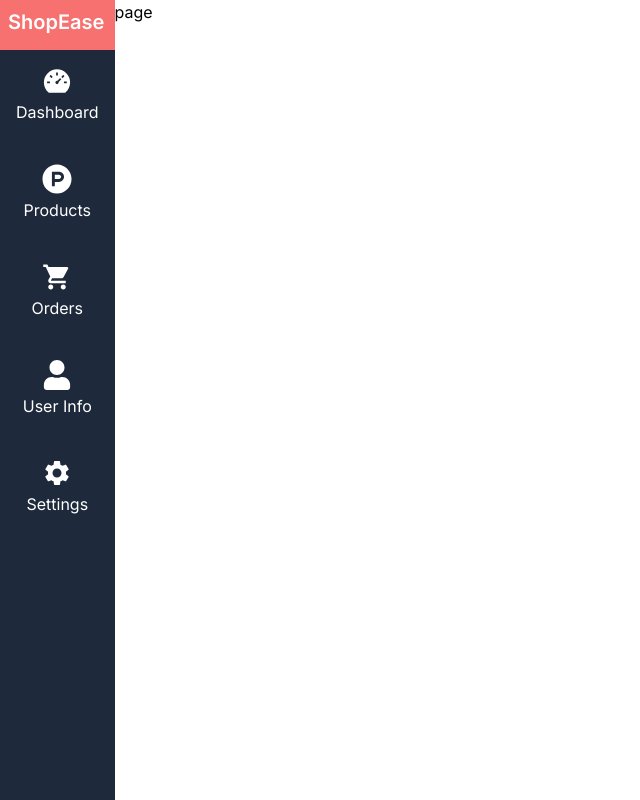
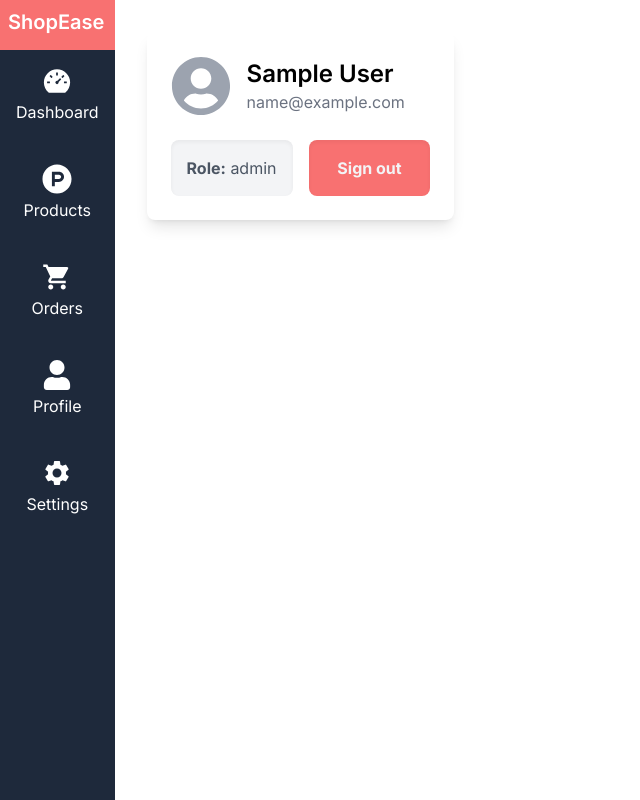
Before and after one commit to harshit0571/Ecommerce-Dashboard, a Next.js app: page /dashboard/user-info in a window 1280 px wide. Shown: the whole page, without its empty margins (0-640 px from the left). Built offline with nearby package versions, Linux system fonts and the light colour scheme; no server answers; sample sign-in values are in the browser's storage.

Commit message:
user profile page and signout done

```diff
--- a/app/dashboard/layout.tsx
+++ b/app/dashboard/layout.tsx
@@ -17,7 +17,7 @@ const layout = ({
       router.push("/login");
     } else if (user) {
       if (user.role == "support") {
-        router.push("dashboard/user-info");
+        router.push("/dashboard/user-info");
       }
     }
   }, [user, loading]);
--- a/app/dashboard/user-info/page.tsx
+++ b/app/dashboard/user-info/page.tsx
@@ -1,7 +1,60 @@
+"use client";
 import React from "react";
+import { useUser } from "@/context/UserProvider";
+import { FaUserCircle } from "react-icons/fa";
+import { auth } from "@/firebase"; // Assuming you have initialized Firebase auth
 
-const page = () => {
-  return <div>page</div>;
+const UserInfo = () => {
+  const { user, setUser } = useUser();
+
+  const handleSignOut = async () => {
+    try {
+      await auth.signOut();
+      localStorage.removeItem("user");
+      setUser(null);
+    } catch (error) {
+      console.error("Error signing out:", error);
+      // Handle sign-out error
+    }
+  };
+
+  if (!user) {
+    return (
+      <div className="flex min-h-screen">
+        <p className="text-xl font-semibold">Loading...</p>
+      </div>
+    );
+  }
+
+  return (
+    <div className="p-8">
+      <div className="bg-white p-6 rounded-lg shadow-lg">
+        <div className="flex items-center mb-6">
+          <FaUserCircle size={60} className="text-gray-400 mr-4" />
+          <div>
+            <h2 className="text-2xl font-semibold">{user.name}</h2>
+            <p className="text-gray-500">{user.email}</p>
+          </div>
+        </div>
+        <div className="grid grid-cols-1 sm:grid-cols-2 gap-4">
+          <div className="p-4 bg-gray-100 rounded-lg cursor-pointer hover:bg-green-300 shadow-inner">
+            <p className="text-gray-600">
+              <strong>Role:</strong> {user.role}
+            </p>
+          </div>
+          <div
+            className="p-4 bg-red-400 rounded-lg cursor-pointer hover:bg-red-300 shadow-inner"
+            onClick={handleSignOut}
+          >
+            <p className="text-gray-100 text-center">
+              <strong>Sign out</strong>
+            </p>
+          </div>
+          {/* Add more user info fields as needed */}
+        </div>
+      </div>
+    </div>
+  );
 };
 
-export default page;
+export default UserInfo;
--- a/components/Sidebar.tsx
+++ b/components/Sidebar.tsx
@@ -1,4 +1,5 @@
 import { useUser } from "@/context/UserProvider";
+import Link from "next/link";
 import React from "react";
 import { AiFillDashboard } from "react-icons/ai";
 import { FaProductHunt, FaUser } from "react-icons/fa";
@@ -9,31 +10,37 @@ const sidebarItems = [
     icon: <AiFillDashboard size={30} className="m-auto" />,
     label: "Dashboard",
     visible: ["super admin", "admin"],
+    href: "/dashboard",
   },
   {
     icon: <FaProductHunt size={30} className="m-auto" />,
     label: "Products",
     visible: ["super admin", "support", "admin"],
+    href: "/dashboard/products",
   },
   {
     icon: <MdShoppingCart size={30} className="m-auto" />,
     label: "Orders",
     visible: ["super admin", "admin"],
+    href: "/dashboard/user-info",
   },
   {
     icon: <FaUser size={30} className="m-auto" />,
-    label: "User Info",
+    label: "Profile",
     visible: ["super admin", "support", "admin"],
+    href: "/dashboard/user-info",
   },
   {
     icon: <MdVerifiedUser size={30} className="m-auto" />,
     label: "Permissions",
     visible: ["super admin"],
+    href: "/dashboard/user-info",
   },
   {
     icon: <MdSettings size={30} className="m-auto" />,
     label: "Settings",
     visible: ["super admin", "support", "admin"],
+    href: "/dashboard/user-info",
   },
 ];
 
@@ -49,13 +56,14 @@ const Sidebar = () => {
         {sidebarItems
           .filter((item) => item.visible.includes(user?.role))
           .map((item, index) => (
-            <div
+            <Link
+              href={item.href}
               key={index}
-              className="gap-1 flex flex-col hover:text-red-400 cursor-pointer items-center"
+              className="gap-1 flex flex-col hover:text-green-300 cursor-pointer items-center"
             >
               {item.icon}
               <p>{item.label}</p>
-            </div>
+            </Link>
           ))}
       </div>
     </div>
```
